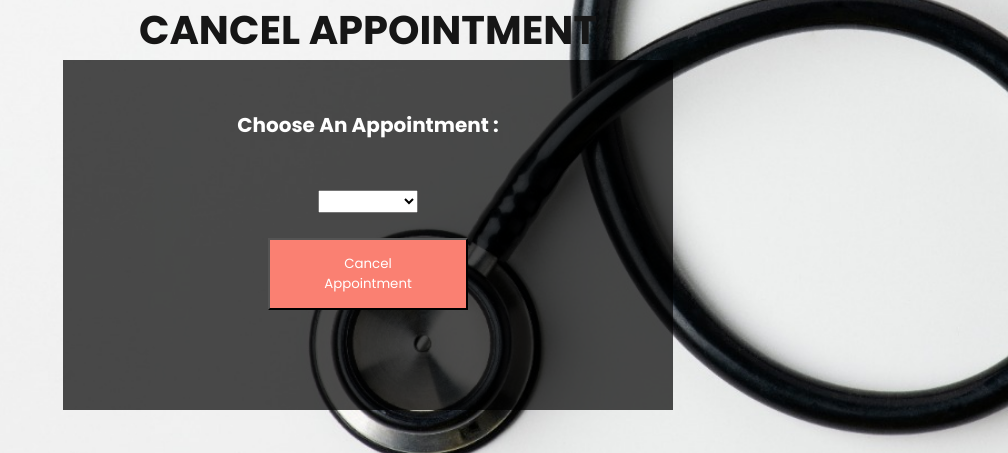
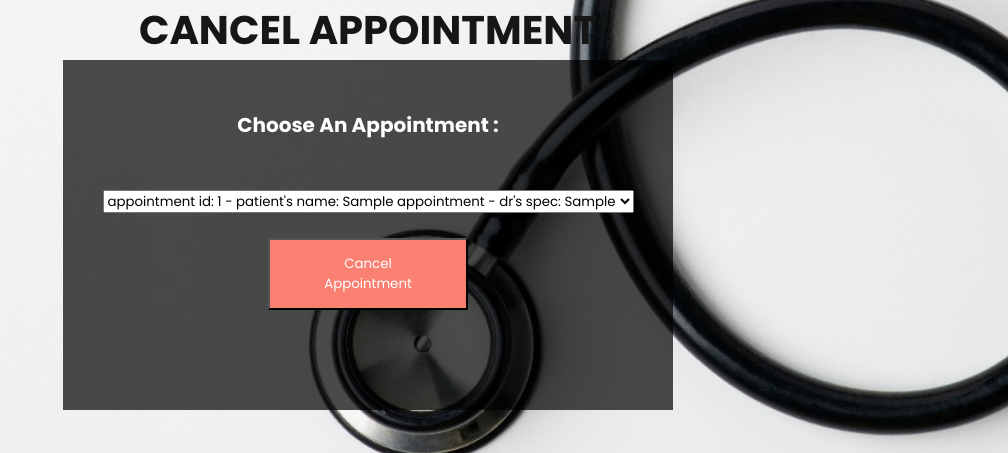
Before and after one commit to MohammadAshrafTolba/medical-reservation-service, a Flask app: page /CancelForm.html in a window 1280 px wide. Shown: the part 100-553 px from the top of the page, without its empty margins (272-1280 px from the left). Run offline with Flask 2, Linux system fonts and the light colour scheme; tables that the repository leaves empty hold one stand-in row (values such as "Sample post"); data that the repository does not hold is empty; some libraries are stand-ins or nearby versions.

Commit message:
fixed a bug in cancel appointment

```diff
--- a/app/routes.py
+++ b/app/routes.py
@@ -120,6 +120,15 @@ def create_urgent_appointment():
     resp = handler.create_urgent_appointment(patient_id, patient_name, patient_email, patient_phone_number, patient_age, specialization)
     return jsonify({'status' : str(resp)})
 
+@app.route('/retrieve_all_patient_appointments')
+def get_all_patient_appointment():
+    patient_id = 1
+
+    handler = pa_handler()
+    resp = handler.get_all_patient_appointments(patient_id)
+    resp = patient_appointments_jsonify(resp)
+    return resp
+
 @app.route('/retrieve_patient_normal_appointments')
 def get_all_patient_appointment():
     patient_id = 1
--- a/app/templates/CancelForm.html
+++ b/app/templates/CancelForm.html
@@ -106,7 +106,7 @@
          * */
         getAppointments = function(patientId) {
             var xhr = new XMLHttpRequest();
-            var url = "/retrieve_patient_normal_appointments";
+            var url = "/retrieve_all_patient_appointments";
 
             xhr.open("GET", url, true);
             xhr.setRequestHeader("Content-Type", "application/json");
```
